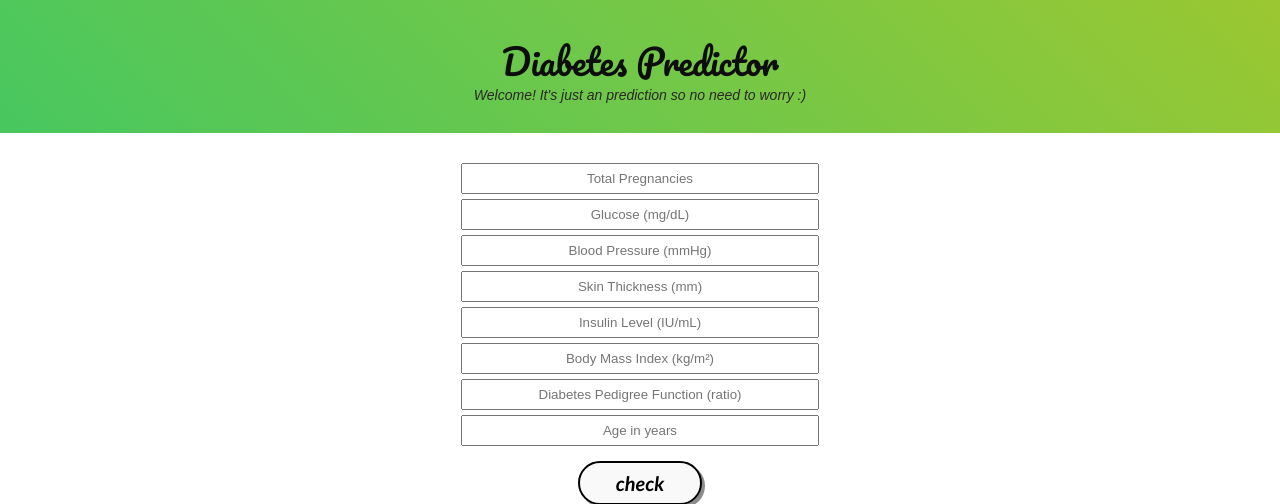
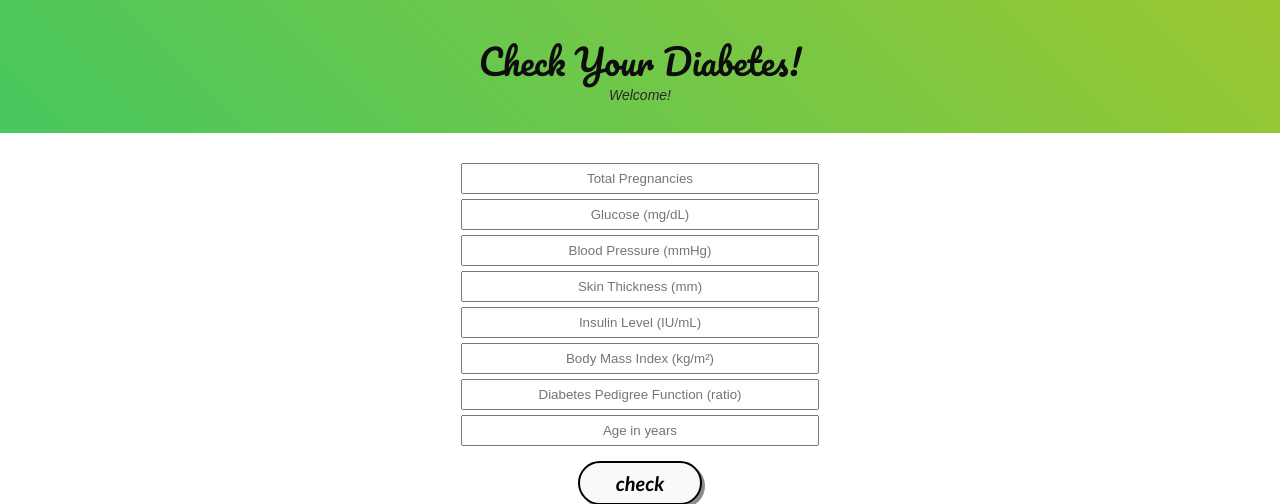
Before and after one commit to rajat709/Diabetes_Predictor, a Flask app: page / in a window 1280 px wide. Shown: the top 504 px of the page. Run offline with Flask 2, Linux system fonts and the light colour scheme; parts of the project's set-up code (start-up, migrations or seed data) failed here and were passed over; some libraries are stand-ins or nearby versions.

Commit message:
Update index.html

```diff
--- a/templates/index.html
+++ b/templates/index.html
@@ -14,9 +14,9 @@
 
         <!-- Website Title -->
     	<div class="container">
-            <h2 class='container-heading'><span class="heading_font">Diabetes Predictor</span></h2>
+            <h2 class='container-heading'><span class="heading_font">Check Your Diabetes!</span></h2>
             <div class='description'>
-    			<p>Welcome! It's just an prediction so no need to worry :)</p>
+    			<p>Welcome!</p>
     		</div>
     	</div>
 
```
